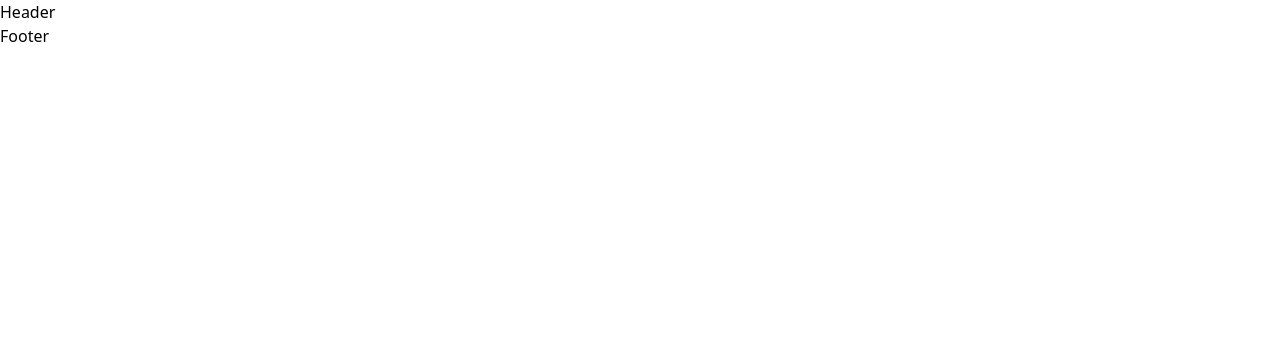
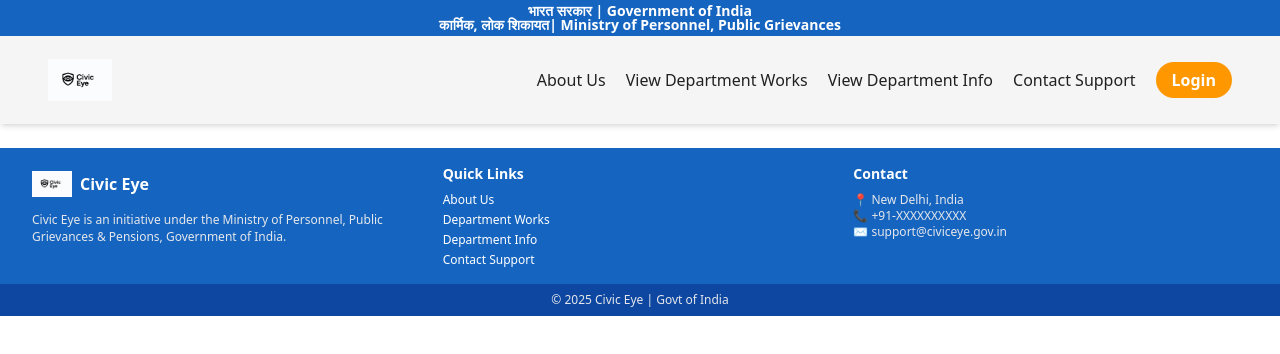
Before and after one commit to harshitnagar19/civic-grievance-redressal-system, a React (Vite) app in the folder Client/: page / in a window 1280 px wide. Shown: the top 354 px of the page. Built offline with nearby package versions, Linux system fonts and the light colour scheme.

Commit message:
Header-Footer

```diff
--- a/Client/src/Components/Footer/Footer.jsx
+++ b/Client/src/Components/Footer/Footer.jsx
@@ -1,9 +1,52 @@
-import React from 'react'
+import React from "react";
 
 const Footer = () => {
   return (
-    <div>Footer</div>
-  )
-}
+    <footer className="bg-[#1565C0] text-white mt-6">
+      <div className="max-w-7xl mx-auto px-4 lg:px-8 py-4 grid grid-cols-1 md:grid-cols-3 gap-4 text-sm">
+
+        {/* Logo + About */}
+        <div>
+          <div className="flex items-center space-x-2 mb-2">
+            <img
+              src="/logo.png"
+              alt="Civic Eye Logo"
+              className="w-10 h-10 object-contain"
+            />
+            <span className="text-base font-semibold">Civic Eye</span>
+          </div>
+          <p className="text-xs text-gray-200 leading-snug">
+            Civic Eye is an initiative under the Ministry of Personnel, Public
+            Grievances & Pensions, Government of India.
+          </p>
+        </div>
+
+        {/* Quick Links */}
+        <div>
+          <h4 className="text-sm font-semibold mb-2">Quick Links</h4>
+          <ul className="space-y-1 text-xs">
+            <li><a href="#" className="hover:underline">About Us</a></li>
+            <li><a href="#" className="hover:underline">Department Works</a></li>
+            <li><a href="#" className="hover:underline">Department Info</a></li>
+            <li><a href="#" className="hover:underline">Contact Support</a></li>
+          </ul>
+        </div>
+
+        {/* Contact Info */}
+        <div>
+          <h4 className="text-sm font-semibold mb-2">Contact</h4>
+          <p className="text-xs text-gray-200">📍 New Delhi, India</p>
+          <p className="text-xs text-gray-200">📞 +91-XXXXXXXXXX</p>
+          <p className="text-xs text-gray-200">✉️ support@civiceye.gov.in</p>
+        </div>
+      </div>
+
+      {/* Bottom Bar */}
+      <div className="bg-[#0d47a1] text-center py-2 text-xs text-gray-200">
+        © {new Date().getFullYear()} Civic Eye | Govt of India
+      </div>
+    </footer>
+  );
+};
 
 export default Footer;
--- a/Client/src/Components/Header/Header.jsx
+++ b/Client/src/Components/Header/Header.jsx
@@ -1,14 +1,143 @@
-import React from 'react'
-import { useSelector } from 'react-redux'
+import React, { useState } from "react";
+import { useSelector, useDispatch } from "react-redux";
 
 const Header = () => {
-  const data = useSelector((store) => store.userData)
+  const data = useSelector((store) => store.userData);
+  const token = data?.token;
+  const [isOpen, setIsOpen] = useState(false);
+  const dispatch = useDispatch();
+
+  const handleLogout = () => {
+    dispatch({ type: "LOGOUT" }); // assumes you have LOGOUT reducer
+  };
 
   return (
-    <div>
-      Header {data ? data.userName : "Guest"}
-    </div>
-  )
-}
+    <header className="w-full sticky top-0 z-50 shadow-md">
+      {/* Top Govt Info */}
+<div className="bg-[#1565C0] text-white text-center py-1">
+  <p className="text-sm font-semibold leading-none m-0">
+    भारत सरकार | Government of India
+  </p>
+  <p className="text-sm font-semibold leading-none m-0">
+    कार्मिक, लोक शिकायत| Ministry of Personnel, Public
+    Grievances
+  </p>
+</div>
 
-export default Header
+
+      {/* Navbar */}
+      <div className="flex items-center justify-between px-6 md:px-12 lg:px-12 py-3 bg-[#F5F5F5]">
+        {/* Logo + Title */}
+        <div className="flex items-center space-x-2">
+          <img
+            src="/logo.png"
+            alt="Civic Eye Logo"
+            className="w-16 h-16 object-contain" // smaller logo
+          />
+        </div>
+
+        {/* Desktop Nav */}
+        <nav className="hidden md:flex items-center space-x-5">
+          <a
+            href="#"
+            className="text-[#212121] hover:text-[#1565C0] transition font-medium"
+          >
+            About Us
+          </a>
+          <a
+            href="#"
+            className="text-[#212121] hover:text-[#1565C0] transition font-medium"
+          >
+            View Department Works
+          </a>
+          <a
+            href="#"
+            className="text-[#212121] hover:text-[#1565C0] transition font-medium"
+          >
+            View Department Info
+          </a>
+          <a
+            href="#"
+            className="text-[#212121] hover:text-[#1565C0] transition font-medium"
+          >
+            Contact Support
+          </a>
+
+          {/* Conditional Login/Logout */}
+          {token ? (
+            <button
+              onClick={handleLogout}
+              className="px-4 py-1.5 rounded-full bg-[#E0E0E0] text-[#212121] font-semibold hover:bg-gray-400 transition"
+            >
+              Logout
+            </button>
+          ) : (
+            <button
+              onClick={() => (window.location.href = "/login")}
+              className="px-4 py-1.5 rounded-full bg-[#FF9800] text-white font-semibold hover:bg-orange-600 transition"
+            >
+              Login
+            </button>
+          )}
+        </nav>
+
+        {/* Mobile Menu Button */}
+        <button
+          className="md:hidden border rounded-lg p-2 text-lg bg-gray-200 hover:bg-gray-300 transition"
+          onClick={() => setIsOpen(!isOpen)}
+        >
+          {isOpen ? "✖" : "☰"}
+        </button>
+      </div>
+
+      {/* Mobile Dropdown */}
+      {isOpen && (
+        <div className="md:hidden flex flex-col space-y-3 px-6 pb-4 bg-[#F5F5F5] border-t">
+          <a
+            href="#"
+            className="text-[#212121] hover:text-[#1565C0] transition font-medium"
+          >
+            About Us
+          </a>
+          <a
+            href="#"
+            className="text-[#212121] hover:text-[#1565C0] transition font-medium"
+          >
+            View Department Works
+          </a>
+          <a
+            href="#"
+            className="text-[#212121] hover:text-[#1565C0] transition font-medium"
+          >
+            View Department Info
+          </a>
+          <a
+            href="#"
+            className="text-[#212121] hover:text-[#1565C0] transition font-medium"
+          >
+            Contact Support
+          </a>
+
+          {/* Conditional Login/Logout in mobile */}
+          {token ? (
+            <button
+              onClick={handleLogout}
+              className="px-4 py-2 rounded-full bg-[#E0E0E0] text-[#212121] font-semibold hover:bg-gray-400 transition"
+            >
+              Logout
+            </button>
+          ) : (
+            <button
+              onClick={() => (window.location.href = "/login")}
+              className="px-4 py-2 rounded-full bg-[#FF9800] text-white font-semibold hover:bg-orange-600 transition"
+            >
+              Login
+            </button>
+          )}
+        </div>
+      )}
+    </header>
+  );
+};
+
+export default Header;
```
